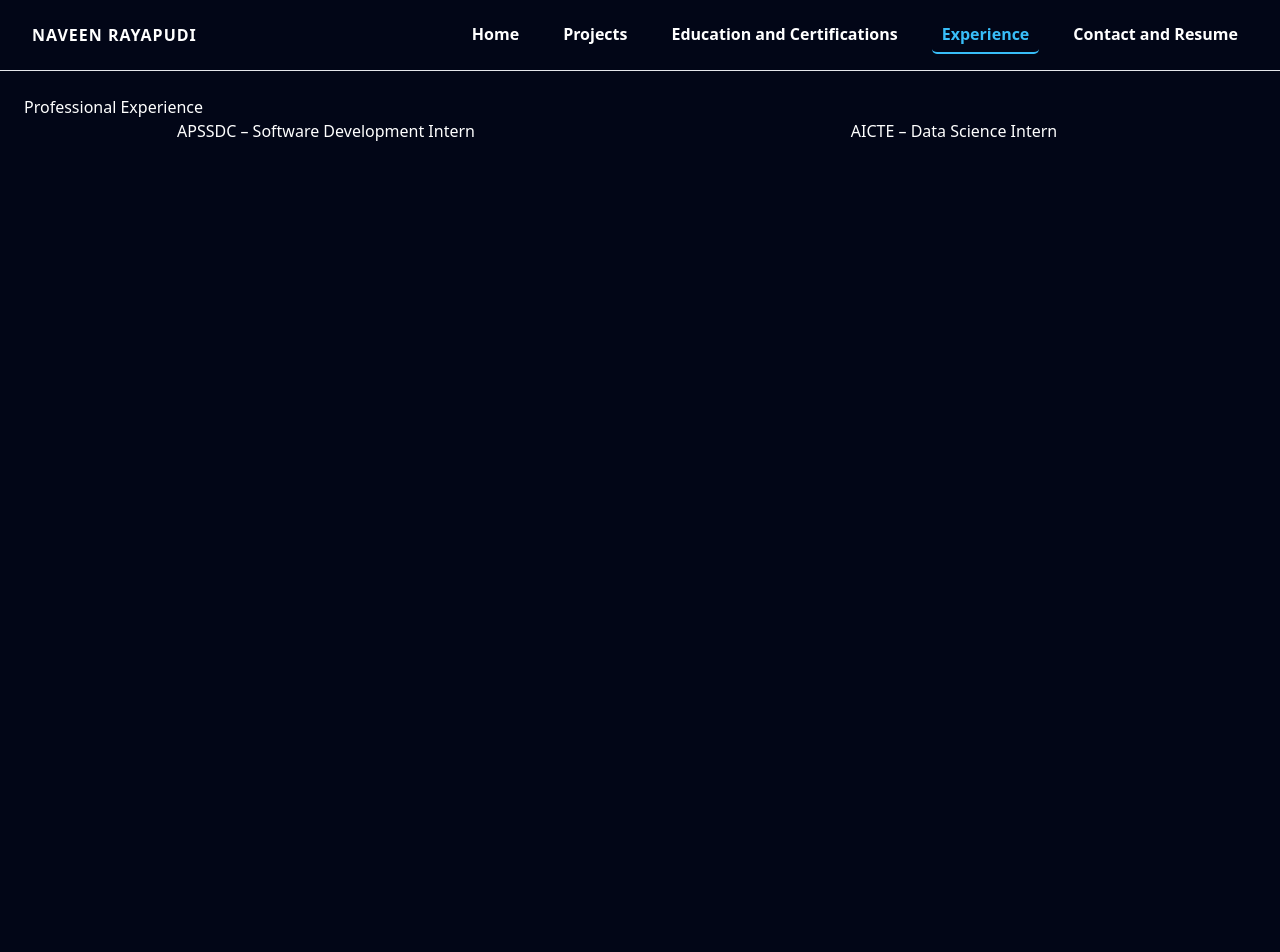
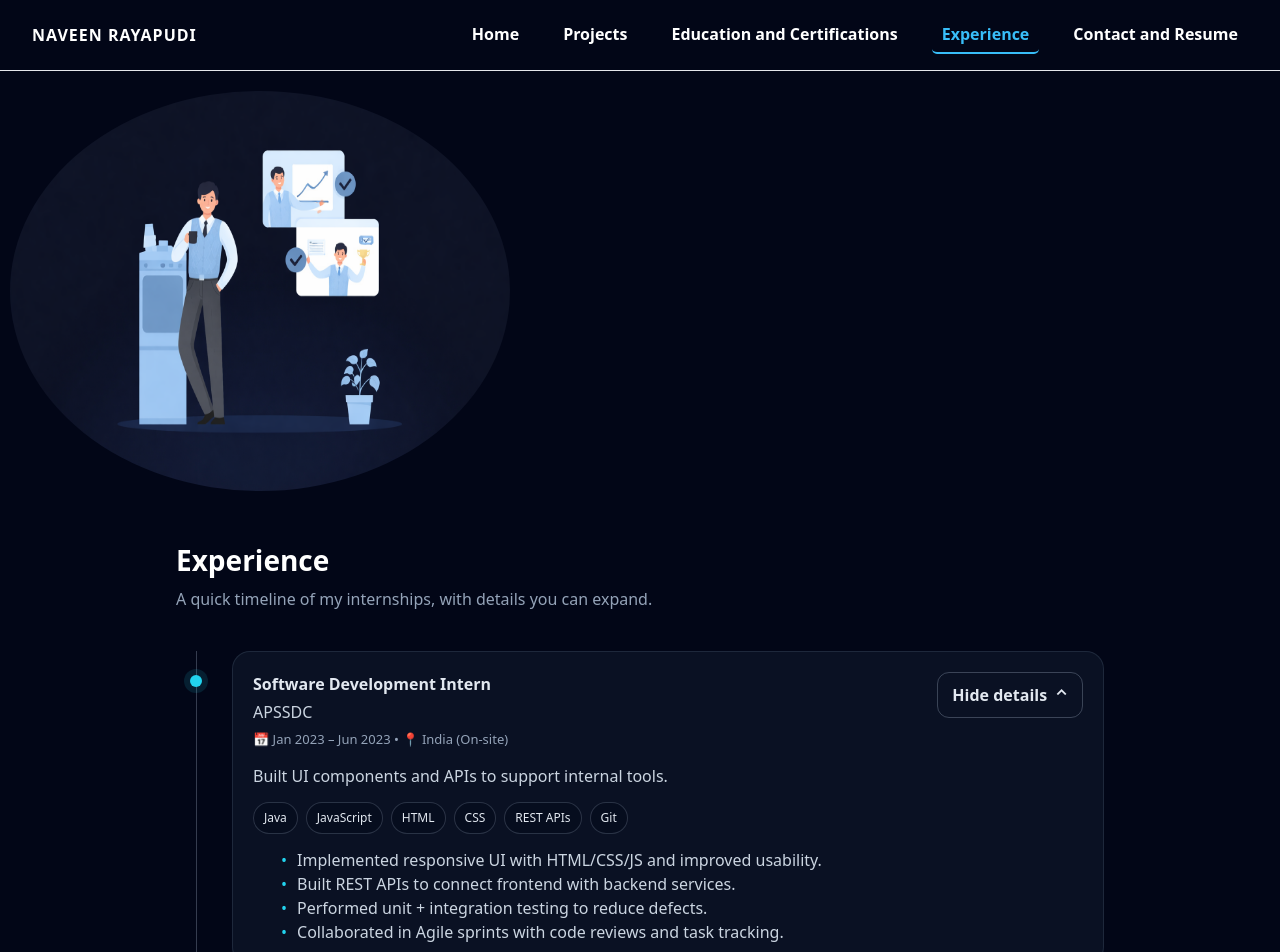
Before and after one commit to naveen777-github/portfolio2, a React (Create React App) app in the folder naveen-portfolio/: page /experience in a window 1280 px wide. Shown: the top 952 px of the page. Before the commit the page ends 800 px from the top, so only its background shows below. Built offline with nearby package versions, Linux system fonts and the light colour scheme.

Commit message:
updated the Experince page

```diff
--- a/naveen-portfolio/src/pages/Experience.css
+++ b/naveen-portfolio/src/pages/Experience.css
@@ -4,15 +4,176 @@
   box-sizing: border-box;
 }
 
-.ExpList {
-  display: grid;
-  grid-template-columns: repeat(2, 1fr);
-  gap: 16px 24px;
-  list-style: none;
-  justify-items: center;
+.expWrap {
+  width: 100%;
+  max-width: 960px;
+  margin: 0 auto;
+  padding: 48px 16px;
 }
 
-.ExplistItems {
-  text-align: center;
-  width: 100%; /* optional: makes centering consistent */
+.expTitle {
+  font-size: 28px;
+  font-weight: 700;
+  margin-bottom: 6px;
 }
+
+.expSub {
+  color: #94a3b8;
+  max-width: 640px;
+  margin-bottom: 40px;
+}
+
+.timeline {
+  position: relative;
+}
+
+.timelineLine {
+  position: absolute;
+  left: 20px;
+  top: 0;
+  bottom: 0;
+  width: 1px;
+  background: rgba(148, 163, 184, 0.35);
+}
+
+.item {
+  position: relative;
+  padding-left: 56px;
+  margin-bottom: 28px;
+}
+
+.dot {
+  position: absolute;
+  left: 14px;
+  top: 24px;
+  width: 12px;
+  height: 12px;
+  border-radius: 50%;
+  background: #22d3ee;
+  box-shadow: 0 0 0 6px rgba(34, 211, 238, 0.12);
+}
+
+.card {
+  border: 1px solid rgba(51, 65, 85, 0.5);
+  background: rgba(15, 23, 42, 0.7);
+  border-radius: 18px;
+  padding: 20px;
+}
+
+.topRow {
+  display: flex;
+  justify-content: space-between;
+  gap: 12px;
+  flex-wrap: wrap;
+}
+
+.role {
+  font-size: 16px;
+  font-weight: 700;
+  margin: 0;
+  color: #e2e8f0;
+}
+
+.company {
+  margin: 4px 0 0;
+  color: #cbd5e1;
+}
+
+.meta {
+  margin-top: 6px;
+  font-size: 13px;
+  color: #94a3b8;
+}
+
+.btn {
+  border: 1px solid rgba(148, 163, 184, 0.35);
+  background: transparent;
+  color: #e2e8f0;
+  padding: 10px 14px;
+  border-radius: 12px;
+  cursor: pointer;
+  transition: 0.2s;
+  height: fit-content;
+}
+
+.btn:hover {
+  background: rgba(30, 41, 59, 0.5);
+}
+
+.tagline {
+  margin-top: 14px;
+  color: #cbd5e1;
+}
+
+.chips {
+  margin-top: 14px;
+  display: flex;
+  flex-wrap: wrap;
+  gap: 8px;
+}
+
+.chip {
+  border: 1px solid rgba(148, 163, 184, 0.25);
+  background: rgba(2, 6, 23, 0.35);
+  padding: 6px 10px;
+  border-radius: 999px;
+  font-size: 12px;
+  color: #e2e8f0;
+}
+
+.panel {
+  display: grid;
+  transition:
+    grid-template-rows 300ms ease,
+    opacity 300ms ease;
+}
+
+.panelInner {
+  overflow: hidden;
+}
+
+.panelClosed {
+  grid-template-rows: 0fr;
+  opacity: 0;
+}
+
+.panelOpen {
+  grid-template-rows: 1fr;
+  opacity: 1;
+}
+
+.bullets {
+  margin-top: 14px;
+  padding-left: 18px;
+  color: #cbd5e1;
+}
+
+.arrow {
+  display: inline-block;
+  margin-left: 8px;
+  transition: transform 200ms ease;
+}
+
+.arrowUp {
+  transform: rotate(180deg);
+}
+
+.point {
+  color: #22d3ee;
+  padding: 10px;
+}
+.careerpathimage {
+  display: flex;
+
+  justify-content: end;
+  border-radius: 100%;
+  width: 500px;
+  height: 400px;
+}
+
+.imagecontainer {
+  display: flex;
+  justify-content: start;
+  margin-top: 20px;
+  margin-left: 10px;
+}
--- a/naveen-portfolio/src/pages/Experience.js
+++ b/naveen-portfolio/src/pages/Experience.js
@@ -1,13 +1,122 @@
-import "../pages/Experience.css";
+import { useState } from "react";
+import react from "react";
+import careerpath from "../assets/Carrerpath (2).png";
+import "./Experience.css";
 
-export default function Experience() {
+const experiences = [
+  {
+    id: "apssdc",
+    role: "Software Development Intern",
+    company: "APSSDC",
+    date: "Jan 2023 – Jun 2023",
+    location: "India (On-site)",
+    tagline: "Built UI components and APIs to support internal tools.",
+    bullets: [
+      "Implemented responsive UI with HTML/CSS/JS and improved usability.",
+      "Built REST APIs to connect frontend with backend services.",
+      "Performed unit + integration testing to reduce defects.",
+      "Collaborated in Agile sprints with code reviews and task tracking.",
+    ],
+    tech: ["Java", "JavaScript", "HTML", "CSS", "REST APIs", "Git"],
+  },
+  {
+    id: "aicte",
+    role: "Data Science Intern",
+    company: "AICTE",
+    date: "2022 – 2022",
+    location: "Remote",
+    tagline: "Worked on data cleaning, analysis, and basic ML workflows.",
+    bullets: [
+      "Cleaned datasets and built exploratory analysis notebooks.",
+      "Trained baseline ML models and compared metrics.",
+      "Communicated findings with clear charts and summaries.",
+    ],
+    tech: ["Python", "Pandas", "NumPy", "Matplotlib", "Scikit-learn"],
+  },
+];
+
+export default function ExperienceTimeline() {
+  const [openId, setOpenId] = useState(experiences[0]?.id);
+
+  const toggle = (id) => setOpenId((prev) => (prev === id ? null : id));
+
   return (
-    <div className="page">
-      <h1>Professional Experience</h1>
-      <ul className="ExpList">
-        <li className="ExplistItems">APSSDC – Software Development Intern</li>
-        <li className="ExplistItems">AICTE – Data Science Intern</li>
-      </ul>
-    </div>
+    <section className="exp">
+      <section className="imagecontainer">
+        {" "}
+        <img src={careerpath} className="careerpathimage" />{" "}
+      </section>
+      <section className="expWrap">
+        <h1 className="expTitle">Experience</h1>
+        <p className="expSub">
+          A quick timeline of my internships, with details you can expand.
+        </p>
+
+        <div className="timeline">
+          <div className="timelineLine" />
+
+          {experiences.map((exp) => {
+            const isOpen = openId === exp.id;
+
+            return (
+              <article key={exp.id} className="item">
+                <div className="dot" />
+
+                <div className="card">
+                  <div className="topRow">
+                    <div>
+                      <h2 className="role">{exp.role}</h2>
+                      <p className="company">{exp.company}</p>
+                      <p className="meta">
+                        📅 {exp.date} • 📍 {exp.location}
+                      </p>
+                    </div>
+
+                    <button
+                      className="btn"
+                      onClick={() => toggle(exp.id)}
+                      aria-expanded={isOpen}
+                      aria-controls={`panel-${exp.id}`}
+                    >
+                      {isOpen ? "Hide details" : "View details"}
+                      <span className={`arrow ${isOpen ? "arrowUp" : ""}`}>
+                        ⌄
+                      </span>
+                    </button>
+                  </div>
+
+                  <p className="tagline">{exp.tagline}</p>
+
+                  <div className="chips">
+                    {exp.tech.map((t) => (
+                      <span key={t} className="chip">
+                        {t}
+                      </span>
+                    ))}
+                  </div>
+
+                  <div
+                    id={`panel-${exp.id}`}
+                    className={`panel ${isOpen ? "panelOpen" : "panelClosed"}`}
+                  >
+                    <div className="panelInner">
+                      <ul className="bullets">
+                        {exp.bullets.map((b, i) => (
+                          <li key={i}>
+                            <span className="point">•</span>
+
+                            {b}
+                          </li>
+                        ))}
+                      </ul>
+                    </div>
+                  </div>
+                </div>
+              </article>
+            );
+          })}
+        </div>
+      </section>
+    </section>
   );
 }
```
Also changed, not shown: naveen-portfolio/src/assets/Carrerpath (2).png (added), naveen-portfolio/src/assets/Carrerpath.png (added).
